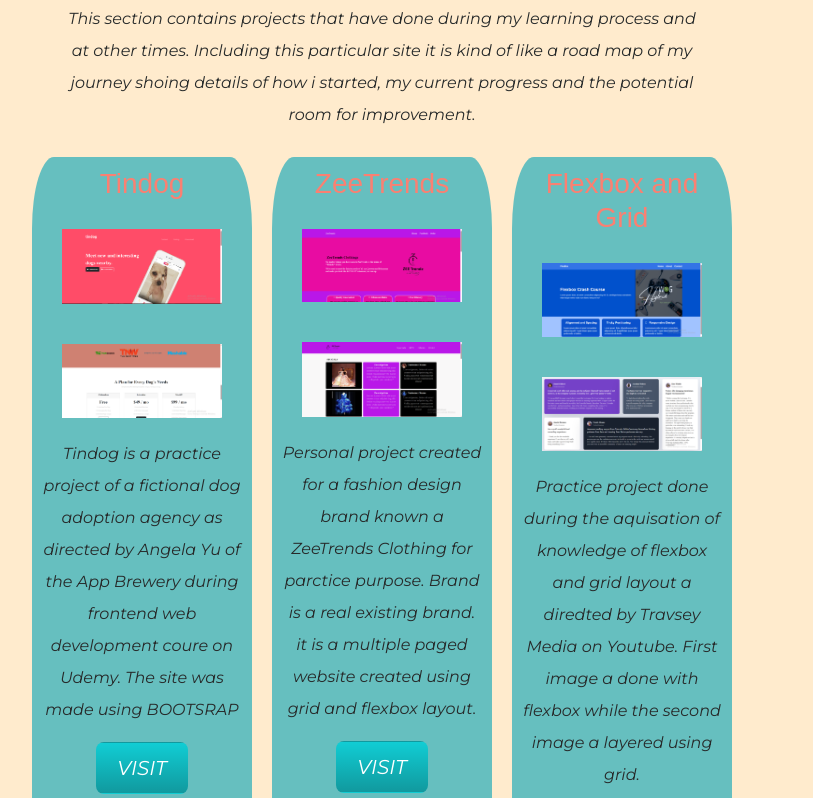
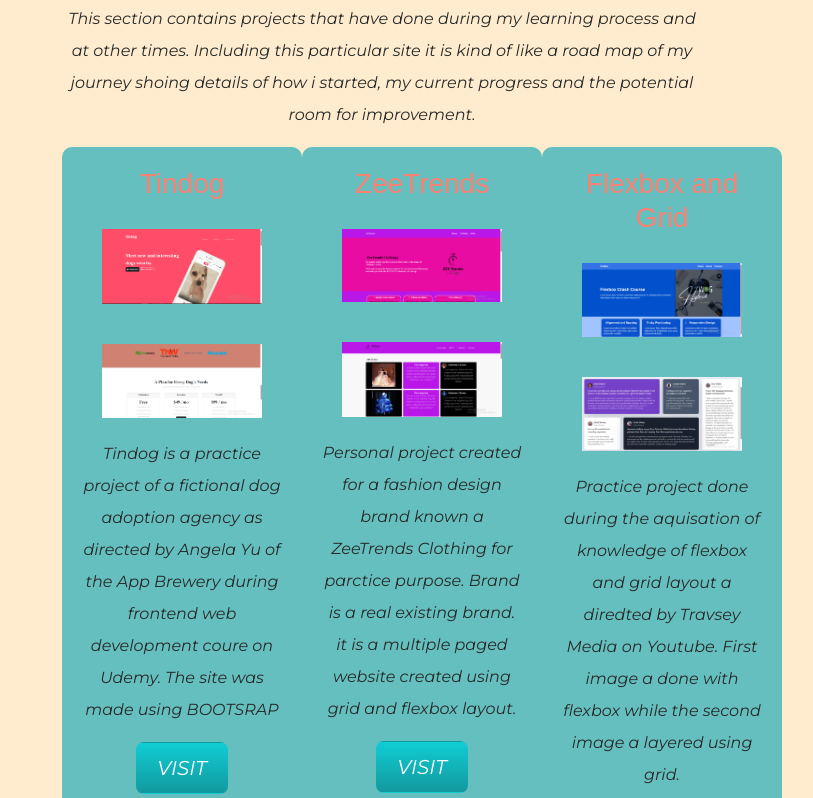
Before and after one commit to WahabAG/My-Website, a plain HTML site: page index.html in a window 1280 px wide. Shown: the part 2463-3261 px from the top of the page, without its empty margins (258-1071 px from the left). Drawn offline with nearby package versions, Linux system fonts and the light colour scheme.

Commit message:
Update 2 styles.css

```diff
--- a/styles.css
+++ b/styles.css
@@ -125,14 +125,13 @@
 }
 #projects{
     display: grid;
-    justify-content: center;
+    justify-content: space-between;
     grid-template-columns: repeat(3, 1fr) ;
 }
 .project1, .project2, .project3 {
     background: #66BFBF;
-    border-radius: 10%;
-    padding: 10px;
-    margin: 10px;
+    border-radius: 10px;
+    padding: 20px;
 }
 @media (max-width:768px) {
     #projects{
```
